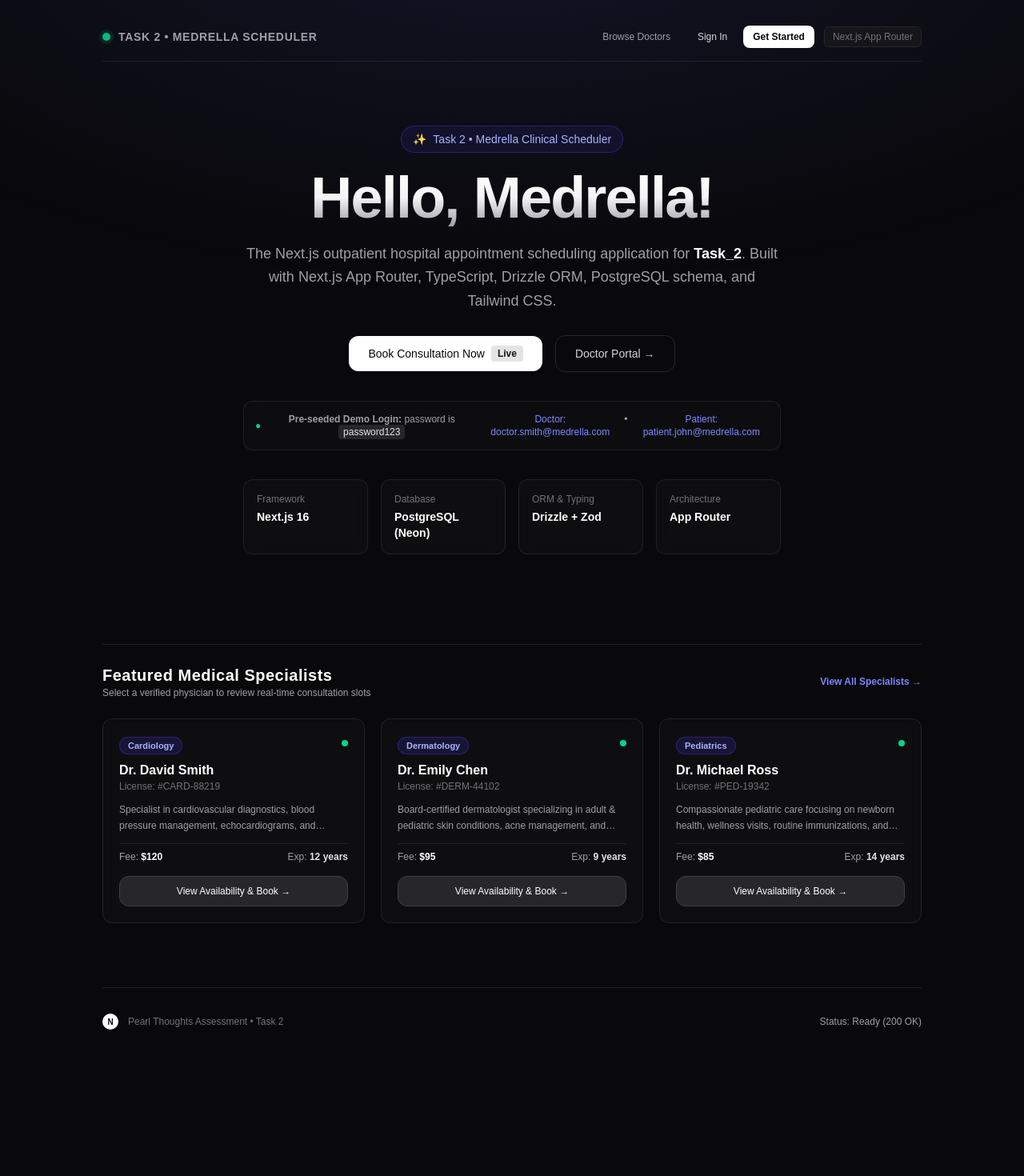
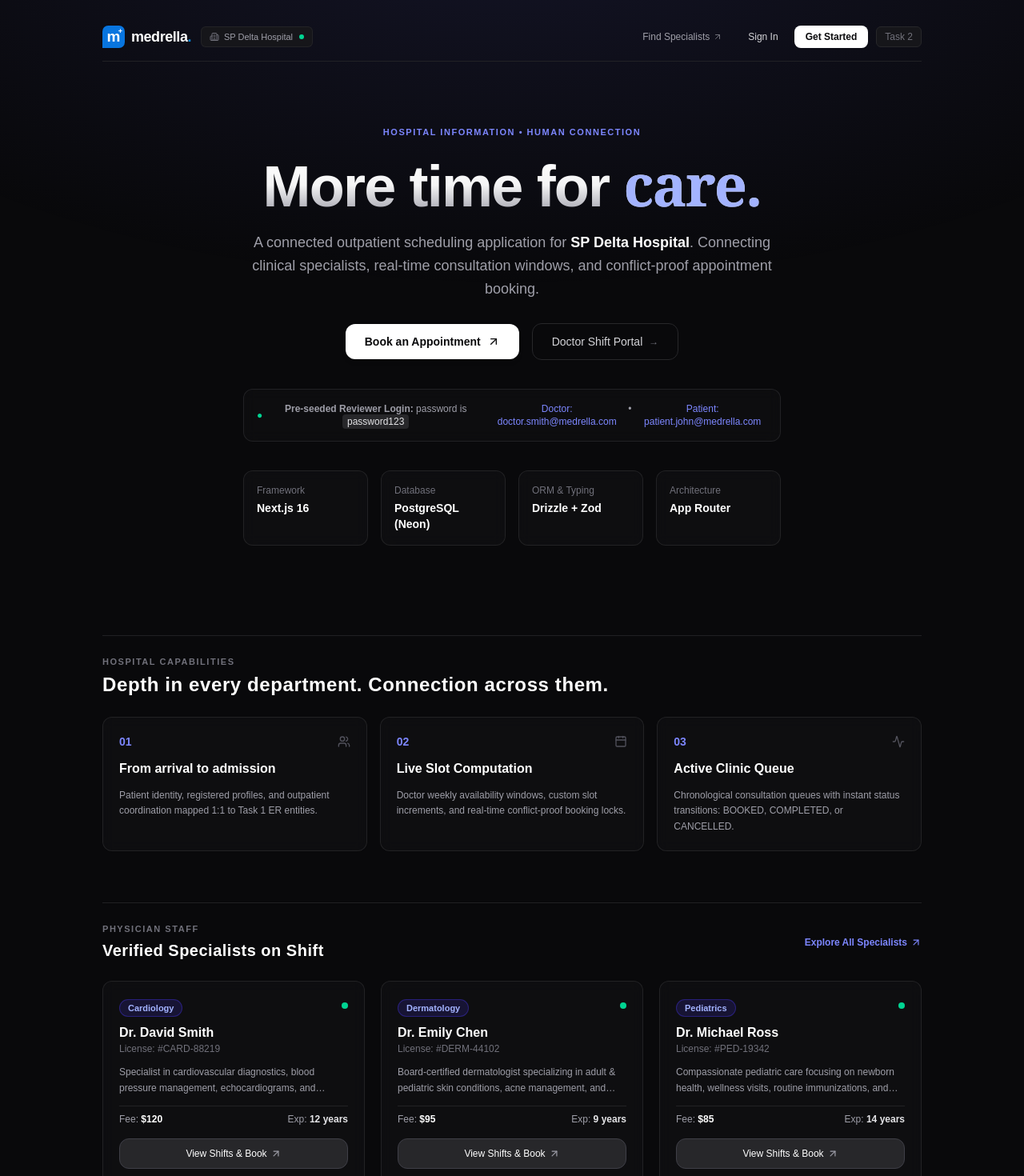
Before and after one commit to atharva1407-sys/Pearl_Thoughts_Atharva-Mandlik, a Next.js app in the folder Task_2/: page / in a window 1280 px wide. Shown: the top 1470 px of the page at 80% size. Before the commit the page ends 1319 px from the top, so only its background shows below. Built offline with nearby package versions, Linux system fonts and the light colour scheme; no server answers.

Commit message:
feat: integrate official Medrella branding, logo badge, and UI components in Task_2

```diff
--- a/Task_2/src/app/doctor/dashboard/page.tsx
+++ b/Task_2/src/app/doctor/dashboard/page.tsx
@@ -4,6 +4,7 @@ import { getCurrentUser } from "@/actions/auth";
 import { completeAppointmentAction, cancelAppointmentAction } from "@/actions/appointments";
 import { dbRepo } from "@/db/repo";
 import { formatDate } from "@/lib/utils";
+import { Building2, ArrowUpRight, CheckCircle2 } from "lucide-react";
 
 export default async function DoctorDashboard() {
   const user = await getCurrentUser();
@@ -21,12 +22,18 @@ export default async function DoctorDashboard() {
 
   return (
     <div className="space-y-8">
-      {/* Header */}
+      {/* Header with Medrella Eyebrow & Facility Tag */}
       <div className="flex flex-col sm:flex-row justify-between items-start sm:items-center gap-4 border-b border-zinc-800/80 pb-6">
         <div>
-          <div className="inline-flex items-center gap-2 px-3 py-1 rounded-full border border-indigo-800/60 bg-indigo-950/40 text-indigo-300 text-xs font-medium mb-2">
-            <span>●</span>
-            <span>Physician Clinic Portal</span>
+          <div className="flex items-center gap-2 mb-2">
+            <span className="text-[11px] uppercase tracking-[0.14em] font-semibold text-indigo-400">
+              Outpatient Care • Physician Portal
+            </span>
+            <span className="text-zinc-600">•</span>
+            <span className="text-xs text-zinc-400 flex items-center gap-1">
+              <Building2 className="w-3 h-3 text-zinc-500" />
+              SP Delta Hospital
+            </span>
           </div>
           <h1 className="text-3xl font-extrabold text-white">Dr. {doctor?.firstName} {doctor?.lastName}</h1>
           <p className="text-xs text-zinc-400 mt-0.5">
@@ -35,9 +42,10 @@ export default async function DoctorDashboard() {
         </div>
         <Link
           href="/doctor/availability"
-          className="px-5 py-2.5 rounded-xl bg-white hover:bg-zinc-200 text-zinc-950 font-semibold text-xs transition-colors shadow-md flex items-center gap-2"
+          className="px-5 py-2.5 rounded-xl bg-white hover:bg-zinc-200 text-zinc-950 font-semibold text-xs transition-colors shadow-md flex items-center gap-1.5 group"
         >
-          <span>Manage Weekly Shifts →</span>
+          <span>Manage Weekly Shifts</span>
+          <ArrowUpRight className="w-3.5 h-3.5 group-hover:translate-x-0.5 group-hover:-translate-y-0.5 transition-transform" />
         </Link>
       </div>
 
@@ -68,8 +76,8 @@ export default async function DoctorDashboard() {
       <div className="p-6 rounded-xl border border-zinc-800/80 bg-zinc-900/40 backdrop-blur-sm space-y-4">
         <div className="flex items-center justify-between">
           <div>
-            <h2 className="font-bold text-white text-base">Active Patient Queue</h2>
-            <p className="text-xs text-zinc-500">Live consultation appointments awaiting review</p>
+            <h2 className="font-bold text-white text-base">Active Consultation Queue</h2>
+            <p className="text-xs text-zinc-500">Live outpatient appointments awaiting review</p>
           </div>
           <span className="px-2.5 py-1 rounded-md text-xs font-mono bg-zinc-900 text-zinc-300 border border-zinc-800">
             {activeBookings.length} In Queue
@@ -113,9 +121,10 @@ export default async function DoctorDashboard() {
                   }}>
                     <button
                       type="submit"
-                      className="px-3.5 py-1.5 rounded-lg bg-white hover:bg-zinc-200 text-zinc-950 font-semibold text-xs shadow-xs cursor-pointer"
+                      className="px-3.5 py-1.5 rounded-lg bg-white hover:bg-zinc-200 text-zinc-950 font-semibold text-xs shadow-xs cursor-pointer flex items-center gap-1.5"
                     >
-                      Mark Completed
+                      <CheckCircle2 className="w-3.5 h-3.5" />
+                      <span>Mark Done</span>
                     </button>
                   </form>
 
--- a/Task_2/src/app/page.tsx
+++ b/Task_2/src/app/page.tsx
@@ -1,54 +1,53 @@
 import Link from "next/link";
 import { dbRepo } from "@/db/repo";
+import { ArrowUpRight, Calendar, Users, Activity, CheckCircle2 } from "lucide-react";
 
 export default function HomePage() {
   const doctors = dbRepo.getAllDoctors();
 
   return (
     <div className="space-y-16">
-      {/* Hero Section (Matching Task 1 dark mode) */}
+      {/* Hero Section (Matching Medrella Brand + Task 1 Dark Mode) */}
       <section className="flex flex-col items-center text-center py-6 sm:py-12 space-y-5">
-        {/* Status Pill Badge */}
-        <div className="inline-flex items-center gap-2 px-3.5 py-1.5 rounded-full border border-indigo-800/60 bg-indigo-950/40 text-indigo-300 text-xs sm:text-sm font-medium">
-          <span>✨</span>
-          <span>Task 2 • Medrella Clinical Scheduler</span>
-        </div>
+        {/* Medrella Eyebrow Header */}
+        <span className="text-[11px] uppercase tracking-[0.14em] font-semibold text-indigo-400 block">
+          Hospital Information • Human Connection
+        </span>
 
-        {/* Hero Title */}
+        {/* Hero Title: Medrella Slogan with Italic Emphasis */}
         <h1 className="text-5xl sm:text-7xl font-extrabold tracking-tight bg-gradient-to-b from-white via-zinc-100 to-zinc-400 bg-clip-text text-transparent">
-          Hello, Medrella!
+          More time for <em className="not-italic text-indigo-300 font-serif italic">care.</em>
         </h1>
 
-        {/* Subtitle */}
+        {/* Subtitle from medrella.com */}
         <p className="max-w-2xl text-base sm:text-lg text-zinc-400 leading-relaxed">
-          The Next.js outpatient hospital appointment scheduling application for <span className="font-semibold text-white">Task_2</span>. Built with Next.js App Router, TypeScript, Drizzle ORM, PostgreSQL schema, and Tailwind CSS.
+          A connected outpatient scheduling application for <span className="font-semibold text-white">SP Delta Hospital</span>. Connecting clinical specialists, real-time consultation windows, and conflict-proof appointment booking.
         </p>
 
-        {/* Interactive Buttons Row */}
+        {/* Action Buttons Row */}
         <div className="flex flex-col sm:flex-row items-center gap-4 pt-2">
           <Link
             href="/doctors"
-            className="flex items-center gap-2 px-6 py-3 rounded-xl bg-white hover:bg-zinc-200 text-zinc-950 font-medium text-sm transition-all shadow-md active:scale-95"
+            className="flex items-center gap-2 px-6 py-3 rounded-xl bg-white hover:bg-zinc-200 text-zinc-950 font-semibold text-sm transition-all shadow-md active:scale-95 group"
           >
-            <span>Book Consultation Now</span>
-            <span className="font-mono font-bold bg-zinc-200 text-zinc-900 px-2 py-0.5 rounded text-xs">
-              Live
-            </span>
+            <span>Book an Appointment</span>
+            <ArrowUpRight className="w-4 h-4 text-zinc-950 group-hover:translate-x-0.5 group-hover:-translate-y-0.5 transition-transform" />
           </Link>
 
           <Link
             href="/doctor/dashboard"
-            className="px-6 py-3 rounded-xl border border-zinc-800 hover:bg-zinc-900 font-medium text-sm transition-all text-zinc-300 hover:text-white"
+            className="flex items-center gap-2 px-6 py-3 rounded-xl border border-zinc-800 hover:bg-zinc-900 font-medium text-sm transition-all text-zinc-300 hover:text-white"
           >
-            Doctor Portal →
+            <span>Doctor Shift Portal</span>
+            <span className="text-xs text-zinc-500 font-mono">→</span>
           </Link>
         </div>
 
-        {/* Quick Reviewer Demo Credentials Banner */}
-        <div className="w-full max-w-2xl p-3.5 rounded-xl border border-zinc-800/80 bg-zinc-900/30 backdrop-blur-sm text-xs text-zinc-400 flex flex-col sm:flex-row items-center justify-between gap-2 mt-4">
+        {/* Pre-seeded Demo Credentials Callout */}
+        <div className="w-full max-w-2xl p-4 rounded-xl border border-zinc-800/80 bg-zinc-900/30 backdrop-blur-sm text-xs text-zinc-400 flex flex-col sm:flex-row items-center justify-between gap-3 mt-4">
           <div className="flex items-center gap-2">
             <span className="text-emerald-400 font-bold">●</span>
-            <span><strong>Pre-seeded Demo Login:</strong> password is <code className="text-zinc-200 bg-zinc-800 px-1.5 py-0.5 rounded font-mono">password123</code></span>
+            <span><strong>Pre-seeded Reviewer Login:</strong> password is <code className="text-zinc-200 bg-zinc-800 px-1.5 py-0.5 rounded font-mono">password123</code></span>
           </div>
           <div className="flex gap-2">
             <Link href="/login" className="text-indigo-400 hover:underline">Doctor: doctor.smith@medrella.com</Link>
@@ -78,18 +77,68 @@ export default function HomePage() {
         </div>
       </section>
 
+      {/* Medrella Capability Editorial Rows (Direct from medrella.com) */}
+      <section className="space-y-6 pt-6 border-t border-zinc-800/80">
+        <div>
+          <span className="text-[11px] uppercase tracking-[0.14em] font-semibold text-zinc-500 block mb-1">
+            Hospital Capabilities
+          </span>
+          <h2 className="text-2xl font-bold text-white tracking-wide">
+            Depth in every department. Connection across them.
+          </h2>
+        </div>
+
+        <div className="grid grid-cols-1 md:grid-cols-3 gap-4">
+          <div className="p-5 rounded-xl border border-zinc-800/80 bg-zinc-900/40 backdrop-blur-sm space-y-3">
+            <div className="flex items-center justify-between text-zinc-500">
+              <span className="font-mono text-sm font-bold text-indigo-400">01</span>
+              <Users className="w-4 h-4 text-zinc-600" />
+            </div>
+            <h3 className="font-bold text-white text-base">From arrival to admission</h3>
+            <p className="text-xs text-zinc-400 leading-relaxed">
+              Patient identity, registered profiles, and outpatient coordination mapped 1:1 to Task 1 ER entities.
+            </p>
+          </div>
+
+          <div className="p-5 rounded-xl border border-zinc-800/80 bg-zinc-900/40 backdrop-blur-sm space-y-3">
+            <div className="flex items-center justify-between text-zinc-500">
+              <span className="font-mono text-sm font-bold text-indigo-400">02</span>
+              <Calendar className="w-4 h-4 text-zinc-600" />
+            </div>
+            <h3 className="font-bold text-white text-base">Live Slot Computation</h3>
+            <p className="text-xs text-zinc-400 leading-relaxed">
+              Doctor weekly availability windows, custom slot increments, and real-time conflict-proof booking locks.
+            </p>
+          </div>
+
+          <div className="p-5 rounded-xl border border-zinc-800/80 bg-zinc-900/40 backdrop-blur-sm space-y-3">
+            <div className="flex items-center justify-between text-zinc-500">
+              <span className="font-mono text-sm font-bold text-indigo-400">03</span>
+              <Activity className="w-4 h-4 text-zinc-600" />
+            </div>
+            <h3 className="font-bold text-white text-base">Active Clinic Queue</h3>
+            <p className="text-xs text-zinc-400 leading-relaxed">
+              Chronological consultation queues with instant status transitions: BOOKED, COMPLETED, or CANCELLED.
+            </p>
+          </div>
+        </div>
+      </section>
+
       {/* Featured Doctors Directory */}
       <section className="space-y-6 pt-6 border-t border-zinc-800/80">
         <div className="flex flex-col sm:flex-row justify-between items-start sm:items-center gap-3">
           <div>
-            <h2 className="text-xl font-bold text-white tracking-wide">Featured Medical Specialists</h2>
-            <p className="text-xs text-zinc-400">Select a verified physician to review real-time consultation slots</p>
+            <span className="text-[11px] uppercase tracking-[0.14em] font-semibold text-zinc-500 block mb-1">
+              Physician Staff
+            </span>
+            <h2 className="text-xl font-bold text-white tracking-wide">Verified Specialists on Shift</h2>
           </div>
           <Link
             href="/doctors"
-            className="text-xs font-semibold text-indigo-400 hover:text-indigo-300 transition-colors"
+            className="text-xs font-semibold text-indigo-400 hover:text-indigo-300 transition-colors flex items-center gap-1"
           >
-            View All Specialists →
+            <span>Explore All Specialists</span>
+            <ArrowUpRight className="w-3.5 h-3.5" />
           </Link>
         </div>
 
@@ -108,7 +157,7 @@ export default function HomePage() {
                     <h3 className="font-bold text-white text-base">Dr. {doctor.firstName} {doctor.lastName}</h3>
                     <div className="text-xs text-zinc-500">License: #{doctor.licenseNumber}</div>
                   </div>
-                  <span className="flex h-2 w-2 rounded-full bg-emerald-400 mt-1.5" title="Active Shifts"></span>
+                  <span className="flex h-2 w-2 rounded-full bg-emerald-400 mt-1.5" title="Available"></span>
                 </div>
                 <p className="text-xs text-zinc-400 leading-relaxed line-clamp-2">
                   {doctor.bio}
@@ -121,9 +170,10 @@ export default function HomePage() {
 
               <Link
                 href={`/doctors/${doctor.id}`}
-                className="w-full py-2.5 rounded-xl bg-zinc-800 hover:bg-zinc-700 text-white font-medium text-xs text-center transition-colors border border-zinc-700 block"
+                className="w-full py-2.5 rounded-xl bg-zinc-800 hover:bg-zinc-700 text-white font-medium text-xs text-center transition-colors border border-zinc-700 flex items-center justify-center gap-1 group"
               >
-                View Availability & Book →
+                <span>View Shifts & Book</span>
+                <ArrowUpRight className="w-3.5 h-3.5 text-zinc-400 group-hover:text-white transition-colors" />
               </Link>
             </div>
           ))}
--- a/Task_2/src/app/patient/dashboard/page.tsx
+++ b/Task_2/src/app/patient/dashboard/page.tsx
@@ -4,6 +4,7 @@ import { getCurrentUser } from "@/actions/auth";
 import { cancelAppointmentAction } from "@/actions/appointments";
 import { dbRepo } from "@/db/repo";
 import { formatDate } from "@/lib/utils";
+import { Building2, ArrowUpRight } from "lucide-react";
 
 export default async function PatientDashboard() {
   const user = await getCurrentUser();
@@ -19,21 +20,28 @@ export default async function PatientDashboard() {
 
   return (
     <div className="space-y-8">
-      {/* Header */}
+      {/* Header with Medrella Eyebrow & Facility Tag */}
       <div className="flex flex-col sm:flex-row justify-between items-start sm:items-center gap-4 border-b border-zinc-800/80 pb-6">
         <div>
-          <div className="inline-flex items-center gap-2 px-3 py-1 rounded-full border border-indigo-800/60 bg-indigo-950/40 text-indigo-300 text-xs font-medium mb-2">
-            <span>●</span>
-            <span>Patient Portal</span>
+          <div className="flex items-center gap-2 mb-2">
+            <span className="text-[11px] uppercase tracking-[0.14em] font-semibold text-indigo-400">
+              Patient Care • Outpatient Portal
+            </span>
+            <span className="text-zinc-600">•</span>
+            <span className="text-xs text-zinc-400 flex items-center gap-1">
+              <Building2 className="w-3 h-3 text-zinc-500" />
+              SP Delta Hospital
+            </span>
           </div>
           <h1 className="text-3xl font-extrabold text-white">Welcome, {patient?.firstName} {patient?.lastName}</h1>
           <p className="text-xs text-zinc-400 mt-0.5">Manage your scheduled hospital consultations and clinical records</p>
         </div>
         <Link
           href="/doctors"
-          className="px-5 py-2.5 rounded-xl bg-white hover:bg-zinc-200 text-zinc-950 font-semibold text-xs transition-colors shadow-md flex items-center gap-2"
+          className="px-5 py-2.5 rounded-xl bg-white hover:bg-zinc-200 text-zinc-950 font-semibold text-xs transition-colors shadow-md flex items-center gap-1.5 group"
         >
-          <span>+ Book New Appointment</span>
+          <span>+ Book New Consultation</span>
+          <ArrowUpRight className="w-3.5 h-3.5 group-hover:translate-x-0.5 group-hover:-translate-y-0.5 transition-transform" />
         </Link>
       </div>
 
@@ -54,7 +62,7 @@ export default async function PatientDashboard() {
         </div>
 
         <div className="p-5 rounded-xl border border-zinc-800/80 bg-zinc-900/40 backdrop-blur-sm">
-          <div className="text-xs text-zinc-500 mb-1">Patient Profile</div>
+          <div className="text-xs text-zinc-500 mb-1">Patient Identity</div>
           <div className="font-bold text-lg text-white">{patient?.firstName} {patient?.lastName}</div>
           <div className="text-[11px] text-zinc-400 mt-1">Contact: {patient?.phone}</div>
         </div>
@@ -62,7 +70,12 @@ export default async function PatientDashboard() {
 
       {/* Upcoming Appointments List */}
       <div className="p-6 rounded-xl border border-zinc-800/80 bg-zinc-900/40 backdrop-blur-sm space-y-4">
-        <h2 className="font-bold text-white text-base">Upcoming Consultations</h2>
+        <div className="flex items-center justify-between">
+          <h2 className="font-bold text-white text-base">Upcoming Hospital Consultations</h2>
+          <span className="text-xs font-mono text-zinc-500 bg-zinc-950 px-2 py-0.5 rounded border border-zinc-800">
+            {upcoming.length} Active
+          </span>
+        </div>
 
         {upcoming.length === 0 ? (
           <div className="py-8 text-center text-xs text-zinc-500 border border-dashed border-zinc-800 rounded-xl">
--- a/Task_2/src/components/footer.tsx
+++ b/Task_2/src/components/footer.tsx
@@ -1,13 +1,32 @@
 export function Footer() {
   return (
     <footer className="max-w-5xl w-full mx-auto pt-8 mt-12 border-t border-zinc-800/80 flex flex-col sm:flex-row items-center justify-between text-xs text-zinc-500 gap-3">
-      <div className="flex items-center gap-3">
-        <div className="w-5 h-5 rounded-full bg-white text-zinc-950 font-black text-[10px] flex items-center justify-center">
-          N
-        </div>
-        <span>Pearl Thoughts Assessment • Task 2</span>
+      <div className="flex items-center gap-2.5">
+        <span
+          className="relative inline-flex shrink-0 items-center justify-center bg-[#0875df] font-semibold text-white shadow-xs"
+          style={{
+            width: "20px",
+            height: "20px",
+            borderRadius: "5px 5px 5px 0",
+            fontSize: "13px",
+            letterSpacing: "-1px",
+            lineHeight: 1,
+          }}
+        >
+          <span style={{ marginTop: "-1px" }}>m</span>
+          <span className="absolute font-bold" style={{ fontSize: "6.5px", top: "1px", right: "2px", lineHeight: 1 }}>+</span>
+        </span>
+        <span className="font-bold text-zinc-300">
+          medrella<span className="text-[#0584db]">.</span>
+        </span>
+        <span className="text-zinc-600">•</span>
+        <span>Planned on a Schedula foundation • Pearl Thoughts Assessment</span>
       </div>
-      <div className="font-mono text-zinc-400">Status: Ready (200 OK)</div>
+
+      <div className="flex items-center gap-2">
+        <span className="flex h-2 w-2 rounded-full bg-emerald-500"></span>
+        <span className="font-mono text-zinc-400">System: Operational (200 OK)</span>
+      </div>
     </footer>
   );
 }
--- a/Task_2/src/components/navbar.tsx
+++ b/Task_2/src/components/navbar.tsx
@@ -1,41 +1,72 @@
 import Link from "next/link";
 import { getCurrentUser, logoutAction } from "@/actions/auth";
+import { Building2, ArrowUpRight } from "lucide-react";
 
 export async function Navbar() {
   const user = await getCurrentUser();
 
   return (
     <header className="max-w-5xl w-full mx-auto flex flex-col sm:flex-row items-center justify-between border-b border-zinc-800/80 pb-4 gap-4">
-      <Link href="/" className="flex items-center gap-2.5 group">
-        <span className="flex h-2.5 w-2.5 relative">
-          <span className="animate-ping absolute inline-flex h-full w-full rounded-full bg-emerald-400 opacity-75"></span>
-          <span className="relative inline-flex rounded-full h-2.5 w-2.5 bg-emerald-500"></span>
-        </span>
-        <span className="text-xs sm:text-sm font-semibold tracking-wider uppercase text-zinc-400 group-hover:text-white transition-colors">
-          TASK 2 • MEDRELLA SCHEDULER
-        </span>
-      </Link>
+      {/* Brand & Facility */}
+      <div className="flex items-center gap-3">
+        <Link href="/" className="flex items-center gap-2 group select-none">
+          {/* Official Medrella 'm+' Logo Badge */}
+          <span
+            className="relative inline-flex shrink-0 items-center justify-center bg-[#0875df] font-semibold text-white shadow-xs group-hover:scale-105 transition-transform"
+            style={{
+              width: "28px",
+              height: "28px",
+              borderRadius: "7.2px 7.2px 7.2px 0",
+              fontSize: "19px",
+              letterSpacing: "-2px",
+              lineHeight: 1,
+            }}
+          >
+            <span style={{ marginTop: "-2px", marginRight: "2px" }}>m</span>
+            <span
+              className="absolute font-bold"
+              style={{ fontSize: "9px", top: "2.5px", right: "3px", lineHeight: 1, letterSpacing: 0 }}
+            >
+              +
+            </span>
+          </span>
+          <span className="font-bold text-white text-lg tracking-tight">
+            medrella<span className="text-[#0584db]">.</span>
+          </span>
+        </Link>
 
-      <div className="flex items-center flex-wrap gap-3">
+        {/* Live Facility Indicator */}
+        <div className="hidden sm:flex items-center gap-1.5 px-2.5 py-1 rounded-md bg-zinc-900/90 border border-zinc-800/80 text-[11px] text-zinc-400">
+          <Building2 className="w-3 h-3 text-zinc-500" />
+          <span>SP Delta Hospital</span>
+          <span className="w-1.5 h-1.5 rounded-full bg-emerald-400 animate-pulse ml-0.5" title="Connected"></span>
+        </div>
+      </div>
+
+      {/* Navigation Actions */}
+      <div className="flex items-center flex-wrap gap-2.5">
         <Link
           href="/doctors"
-          className="text-xs font-medium text-zinc-400 hover:text-white transition-colors px-2.5 py-1"
+          className="text-xs font-medium text-zinc-400 hover:text-white transition-colors px-2.5 py-1 flex items-center gap-1"
         >
-          Browse Doctors
+          <span>Find Specialists</span>
+          <ArrowUpRight className="w-3 h-3 text-zinc-500" />
         </Link>
 
         {user ? (
-          <div className="flex items-center gap-2.5">
+          <div className="flex items-center gap-2">
             <Link
               href={user.role === "PATIENT" ? "/patient/dashboard" : "/doctor/dashboard"}
-              className="text-xs font-semibold px-3 py-1.5 rounded-lg bg-zinc-900 border border-zinc-800 text-zinc-200 hover:text-white hover:border-zinc-700 transition-colors"
+              className="text-xs font-semibold px-3 py-1.5 rounded-lg bg-zinc-900 border border-zinc-800 text-zinc-200 hover:text-white hover:border-zinc-700 transition-colors flex items-center gap-1.5"
             >
-              {user.name} ({user.role})
+              <span className="w-1.5 h-1.5 rounded-full bg-emerald-400"></span>
+              <span>{user.name}</span>
+              <span className="text-[10px] text-zinc-500 font-mono uppercase">({user.role})</span>
             </Link>
             <form action={logoutAction}>
               <button
                 type="submit"
-                className="text-xs px-2.5 py-1 rounded-md text-zinc-500 hover:text-rose-400 transition-colors"
+                className="text-xs px-2.5 py-1.5 rounded-md text-zinc-500 hover:text-rose-400 transition-colors cursor-pointer"
               >
                 Sign out
               </button>
@@ -51,7 +82,7 @@ export async function Navbar() {
             </Link>
             <Link
               href="/register"
-              className="text-xs font-semibold bg-white text-zinc-950 px-3 py-1.5 rounded-lg hover:bg-zinc-200 transition-colors shadow-xs"
+              className="text-xs font-semibold bg-white text-zinc-950 px-3.5 py-1.5 rounded-lg hover:bg-zinc-200 transition-colors shadow-xs"
             >
               Get Started
             </Link>
@@ -59,7 +90,7 @@ export async function Navbar() {
         )}
 
         <span className="text-xs font-mono bg-zinc-900/90 border border-zinc-800 px-2.5 py-1 rounded-md text-zinc-500 hidden md:inline-block">
-          Next.js App Router
+          Task 2
         </span>
       </div>
     </header>
```
Also changed, not shown: Task_2/src/app/doctors/page.tsx (+9 -8 lines).
